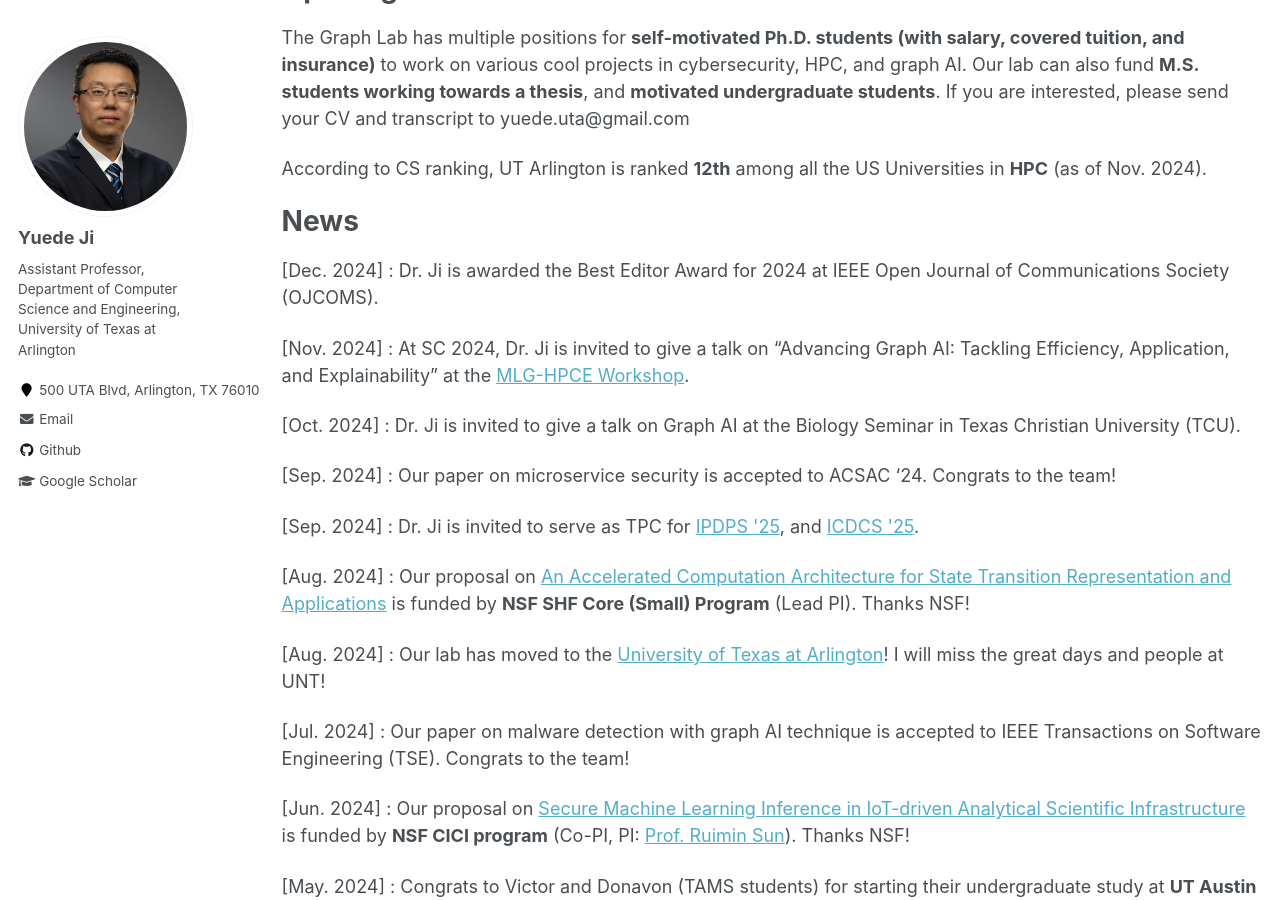
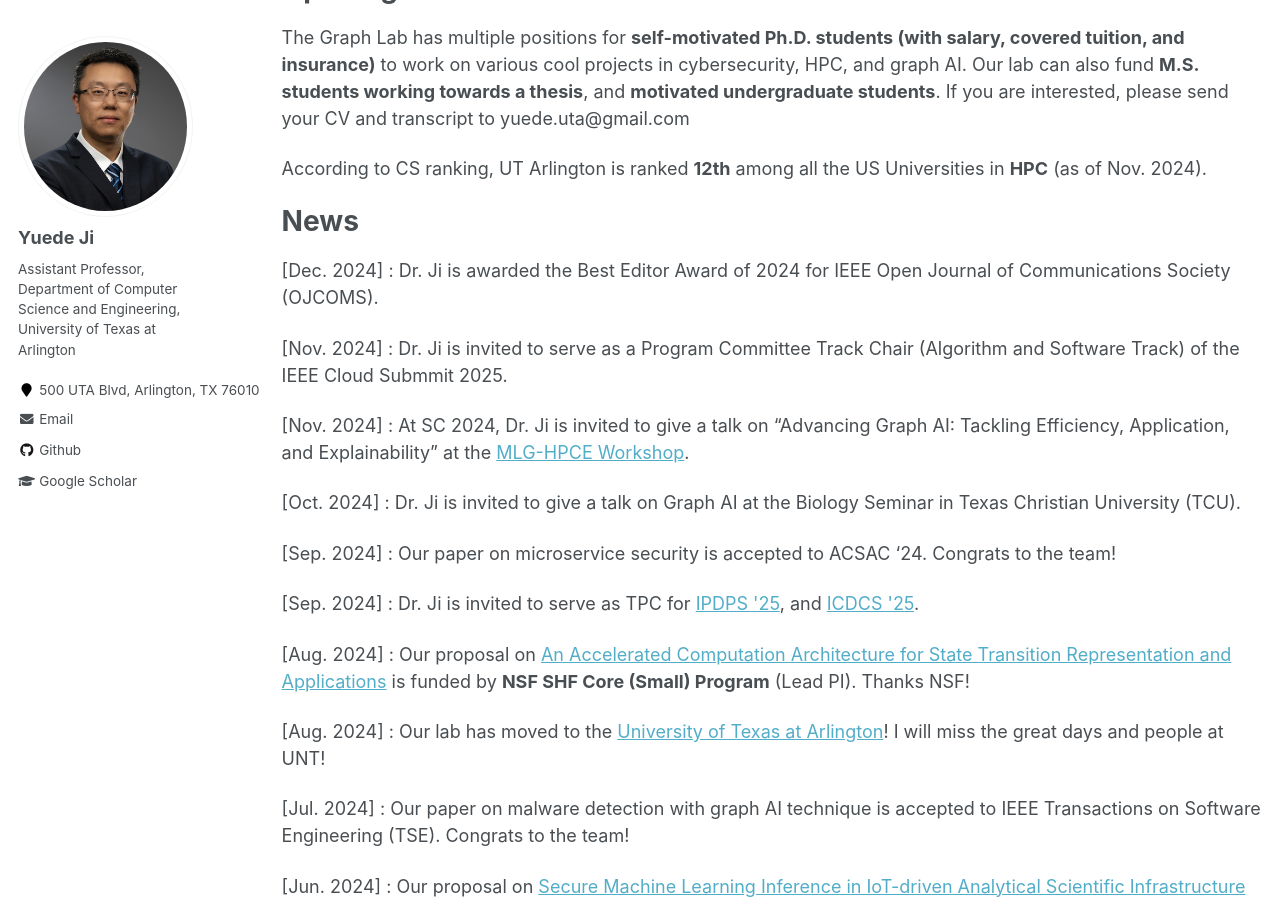
Before and after one commit to yuede/yuede.github.io, a Jekyll site: the page built from _pages/about.md, in a window 1280 px wide and 900 px high, scrolled down 509 px. Built offline with Jekyll 4.4.1, drawn with Linux system fonts in a browser that asks for light colours.

Commit message:
update news

```diff
--- a/_pages/about.md
+++ b/_pages/about.md
@@ -26,7 +26,9 @@ According to CS ranking, UT Arlington is ranked <strong>12th</strong> among all
 
 News
 ======
-[Dec. 2024] : Dr. Ji is awarded the Best Editor Award for 2024 at IEEE Open Journal of Communications Society (OJCOMS).
+[Dec. 2024] : Dr. Ji is awarded the Best Editor Award of 2024 for IEEE Open Journal of Communications Society (OJCOMS).
+
+[Nov. 2024] : Dr. Ji is invited to serve as a Program Committee Track Chair (Algorithm and Software Track) of the IEEE Cloud Submmit 2025.
 
 [Nov. 2024] : At SC 2024, Dr. Ji is invited to give a talk on "Advancing Graph AI: Tackling Efficiency, Application, and Explainability" at the [MLG-HPCE Workshop](https://sc24.conference-program.com/session/?sess=sess741).
 
```
